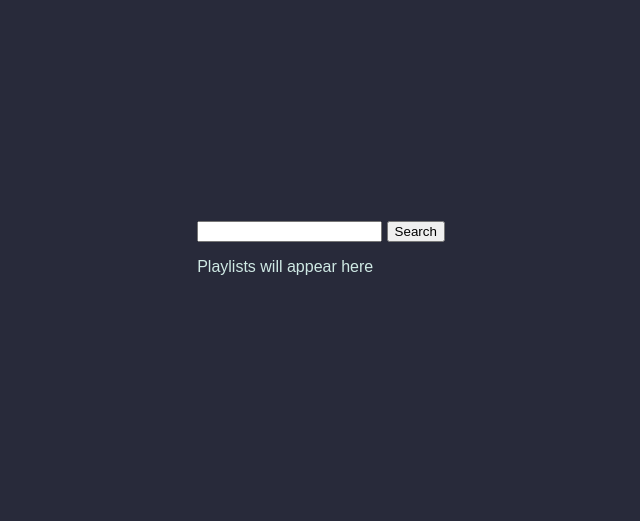
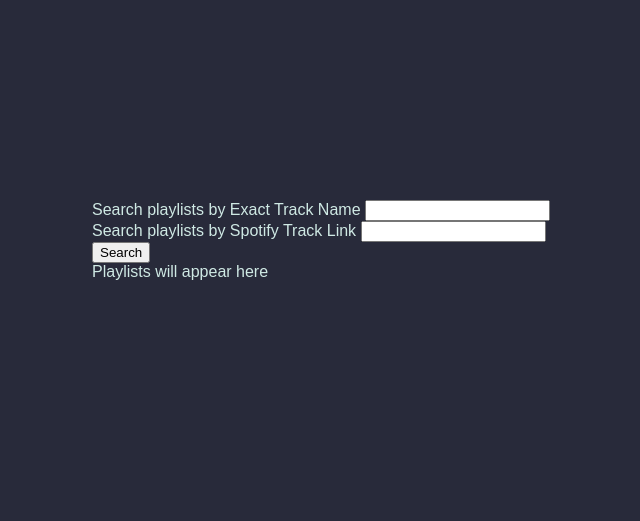
Before and after one commit to NomadicDaggy/spotify-playlist-lookup, a Flask app: page /search_playlists in a window 1280 px wide. Shown: the part 152-673 px from the top of the page, without its empty margins (319-959 px from the left). Run offline with Flask 2, Linux system fonts and the light colour scheme; the visitor is signed in with stand-in values (Sample User, id 1); parts of the project's set-up code (start-up, migrations or seed data) failed here and were passed over; some web fonts are replaced.

Commit message:
search song by full track link

```diff
--- a/services/web/app/forms.py
+++ b/services/web/app/forms.py
@@ -40,7 +40,6 @@ class PlaylistInputForm(FlaskForm):
 
 
 class PlaylistSearchForm(FlaskForm):
-    search_term = StringField(
-        "Search playlists by song name", validators=[DataRequired()]
-    )
+    search_term = StringField("Search playlists by Exact Track Name")
+    search_link = StringField("Search playlists by Spotify Track Link")
     submit = SubmitField("Search")
--- a/services/web/app/models.py
+++ b/services/web/app/models.py
@@ -74,7 +74,6 @@ class Track(db.Model):
             db.session.query(Playlist)
             .filter(Playlist.id == PlaylistTrack.playlist_id)
             .filter(Track.id == PlaylistTrack.track_id)
-            .filter(Track.name == search_term)
             .all()
         )
 
--- a/services/web/app/routes.py
+++ b/services/web/app/routes.py
@@ -37,7 +37,12 @@ def index():
 def search_playlists():
     form = PlaylistSearchForm()
     if form.validate_on_submit():
-        track = Track.query.filter_by(name=form.search_term.data).first()
+        if link := form.search_link.data:
+            track_id = link.split("/")[-1]
+            track = Track.query.filter_by(spotify_id=track_id).first()
+        else:
+            track = Track.query.filter_by(name=form.search_term.data).first()
+
         if track:
             # default
             results = "Track found, but no new playlists contain it"
--- a/services/web/app/static/css/style.css
+++ b/services/web/app/static/css/style.css
@@ -84,3 +84,7 @@ body {
     padding-bottom: 10px;
     text-align: center;
 }
+
+#search-input {
+
+}
--- a/services/web/app/templates/search_playlists.html
+++ b/services/web/app/templates/search_playlists.html
@@ -4,10 +4,12 @@
 
 <form action="/search_playlists" method="post" novalidate>
     {{ form.hidden_tag() }}
-    <p>
-        {{ form.search_term }} {{ form.submit() }}<br>
-    </p>
-    <div>
+    <div id="search-input">
+        {{ form.search_term.label }} {{ form.search_term }} <br>
+        {{ form.search_link.label }} {{ form.search_link }} <br>
+        {{ form.submit() }}
+    </div>
+    <div id="search-output">
         {% if results is iterable and (results is not string and results is not mapping) %}
         {% for r in results %}
         <iframe style="border-radius:12px" src="https://open.spotify.com/embed/playlist/{{ r }}?utm_source=generator"
```
